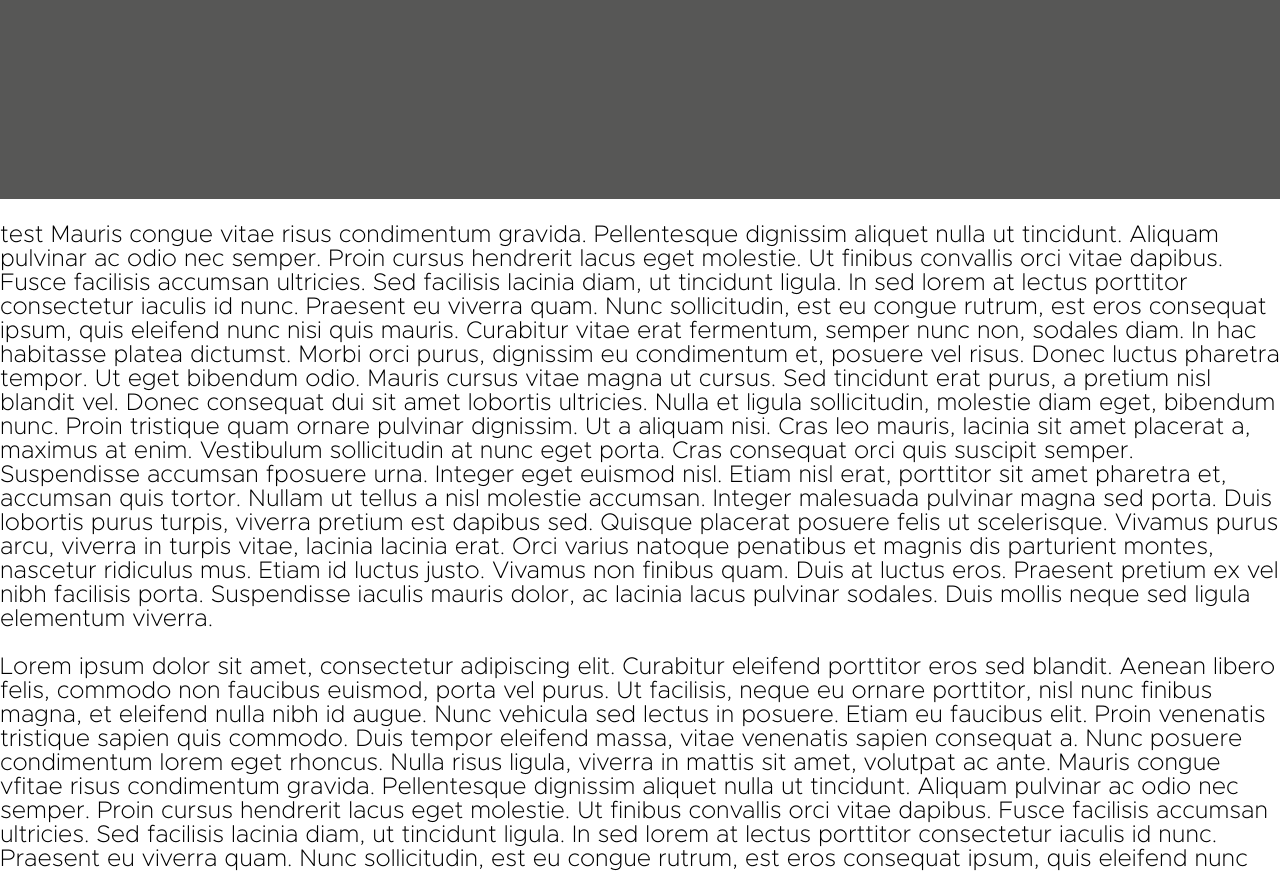
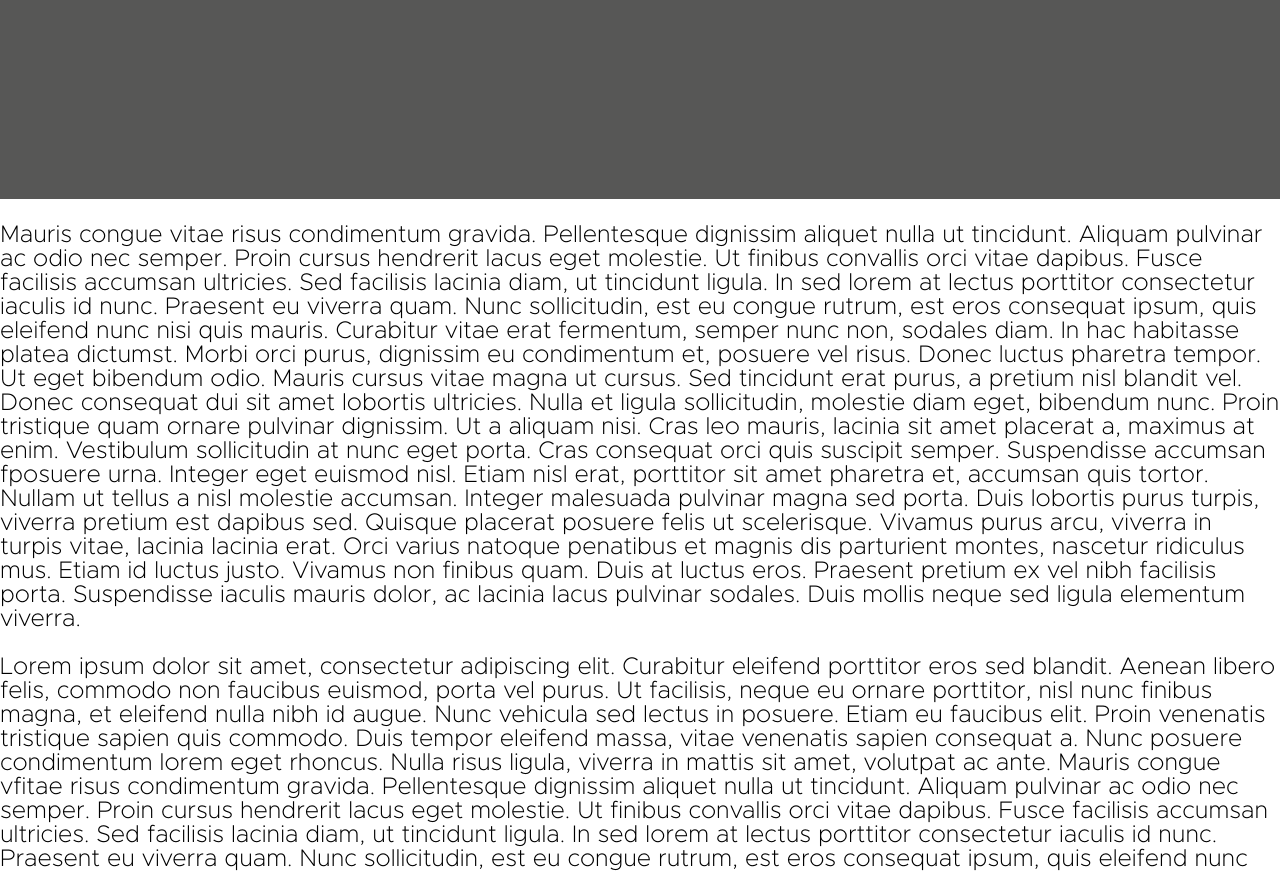
Before and after one commit to CBarneron/BiblioTech, a PHP site: page /livre.php in a window 1280 px wide. Shown: the part 161-1032 px from the top of the page. Run offline with PHP 8.4, Linux system fonts and the light colour scheme; a user stored in the database is signed in.

Commit message:
livre.php

```diff
--- a/livre.php
+++ b/livre.php
@@ -42,8 +42,6 @@
     </div>
     <div class="lorem">
       <p>
-      test
-
         Mauris congue vitae risus condimentum gravida. Pellentesque dignissim aliquet nulla ut tincidunt. Aliquam pulvinar ac odio nec semper. Proin cursus hendrerit lacus eget molestie. Ut finibus convallis orci vitae dapibus. Fusce facilisis accumsan ultricies. Sed facilisis lacinia diam, ut tincidunt ligula. In sed lorem at lectus porttitor consectetur iaculis id nunc. Praesent eu viverra quam. Nunc sollicitudin, est eu congue rutrum, est eros consequat ipsum, quis eleifend nunc nisi quis mauris. Curabitur vitae erat fermentum, semper nunc non, sodales diam. In hac habitasse platea dictumst. Morbi orci purus, dignissim eu condimentum et, posuere vel risus. Donec luctus pharetra tempor. Ut eget bibendum odio.
 
         Mauris cursus vitae magna ut cursus. Sed tincidunt erat purus, a pretium nisl blandit vel. Donec consequat dui sit amet lobortis ultricies. Nulla et ligula sollicitudin, molestie diam eget, bibendum nunc. Proin tristique quam ornare pulvinar dignissim. Ut a aliquam nisi. Cras leo mauris, lacinia sit amet placerat a, maximus at enim. Vestibulum sollicitudin at nunc eget porta.
```
